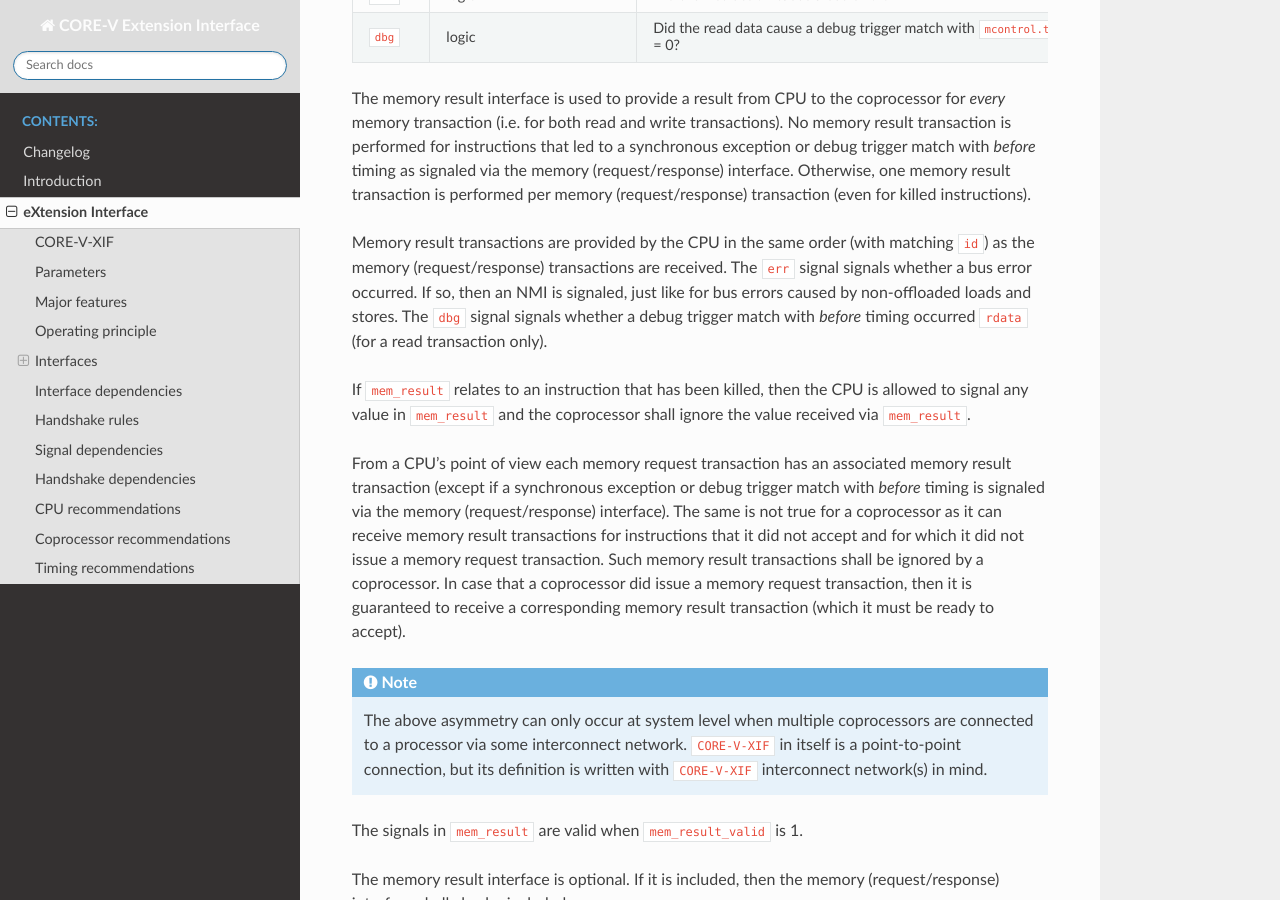
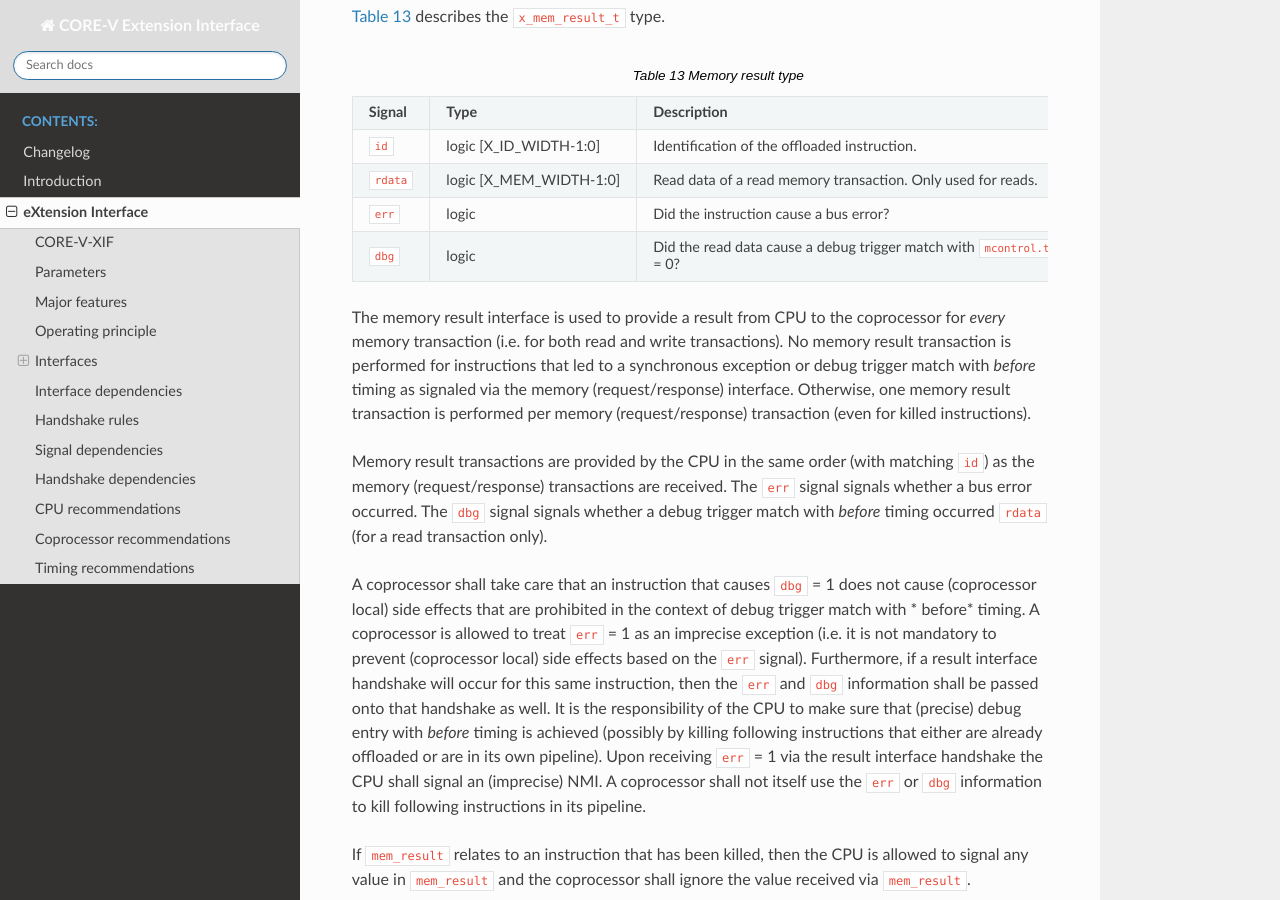
Before and after one commit to openhwgroup/core-v-xif, a Sphinx documentation site: the page built from docs/source/x_ext.rst, in a window 1280 px wide and 900 px high, scrolled down 16119 px. Built offline with Sphinx 7.4.7 and the Read the Docs theme 2.0.0, drawn with Linux system fonts in a browser that asks for light colours; some of the changed text lies outside the part shown.

Commit message:
Added more details on exception, debug, bus error handling and added err signal on result interface
Signed-off-by: Arjan Bink <Arjan.Bink@silabs.com>

```diff
--- a/docs/source/x_ext.rst
+++ b/docs/source/x_ext.rst
@@ -673,6 +673,11 @@
 A synchronous exception will lead to a trap in |processor| unless the corresponding instruction is killed. ``exccode`` provides the least significant bits of the exception
 code bitfield of the ``mcause`` CSR. Similarly a debug trigger match with *before* timing will lead to debug mode entry in |processor| unless the corresponding instruction is killed.
 
+A |coprocessor| shall take care that an instruction that causes ``exc`` = 1 or ``dbg`` = 1 does not cause (|coprocessor| local) side effects that are prohibited in the context of synchronous
+exceptions or debug trigger match with * before* timing. Furthermore, if a result interface handshake will occur for this same instruction, then the ``exc``, ``exccode``  and ``dbg`` information shall be passed onto that handshake as well. It is the responsibility of the |processor| to make sure that (precise) synchronous exception entry and debug entry with *before* timing
+is achieved (possibly by killing following instructions that either are already offloaded or are in its own pipeline). A |coprocessor| shall not itself use the ``exc`` or ``dbg`` information to
+kill following instructions in its pipeline.
+
 The signals in ``mem_resp`` are valid when ``mem_valid`` and  ``mem_ready`` are both 1. There are no stability requirements.
 
 If ``mem_resp`` relates to an instruction that has been killed, then the |processor| is allowed to signal any value in ``mem_resp`` and the |coprocessor| shall ignore the value received via ``mem_resp``.
@@ -724,8 +729,14 @@
 Otherwise, one memory result transaction is performed per memory (request/response) transaction (even for killed instructions).
 
 Memory result transactions are provided by the |processor| in the same order (with matching ``id``) as the memory (request/response) transactions are received. The ``err`` signal
-signals whether a bus error occurred. If so, then an NMI is signaled, just like for bus errors caused by non-offloaded loads and stores. The ``dbg`` signal
+signals whether a bus error occurred. The ``dbg`` signal
 signals whether a debug trigger match with *before* timing occurred ``rdata`` (for a read transaction only).
+
+A |coprocessor| shall take care that an instruction that causes ``dbg`` = 1 does not cause (|coprocessor| local) side effects that are prohibited in the context of
+debug trigger match with * before* timing. A |coprocessor| is allowed to treat ``err`` = 1 as an imprecise exception (i.e. it is not mandatory to prevent (|coprocessor| local)
+side effects based on the ``err`` signal).
+Furthermore, if a result interface handshake will occur for this same instruction, then the ``err`` and ``dbg`` information shall be passed onto that handshake as well. It is the responsibility of the |processor| to make sure that (precise) debug entry with *before* timing is achieved (possibly by killing following instructions that either are already offloaded or are in its own pipeline). Upon receiving ``err`` = 1 via the result interface handshake the |processor| shall signal an (imprecise) NMI.
+A |coprocessor| shall not itself use the ``err`` or ``dbg`` information to kill following instructions in its pipeline.
 
 If ``mem_result`` relates to an instruction that has been killed, then the |processor| is allowed to signal any value in ``mem_result`` and the |coprocessor| shall ignore the value received via ``mem_result``.
 
@@ -795,17 +806,25 @@
   +---------------+---------------------------------+-----------------------------------------------------------------------------------------------------------------+
   | ``dbg``       | logic                           | Did the instruction cause a debug trigger match with ``mcontrol.timing`` = 0?                                   |
   +---------------+---------------------------------+-----------------------------------------------------------------------------------------------------------------+
+  | ``err``       | logic                           | Did the instruction cause a bus error?                                                                          |
+  +---------------+---------------------------------+-----------------------------------------------------------------------------------------------------------------+
 
 A result transaction starts in the cycle that ``result_valid`` = 1 and ends in the cycle that both ``result_valid`` = 1 and ``result_ready`` = 1. The signals in ``result`` are
 valid when ``result_valid`` is 1. The signals in ``result`` shall remain stable during a result transaction, except that ``data`` is only required to remain stable during
 result transactions in which ``we`` is not 0.
 
 The ``exc`` is used to signal synchronous exceptions.
-A synchronous exception will lead to a trap in |processor|. ``exccode`` provides the least significant bits of the exception
+A synchronous exception shall lead to a trap in the |processor| (unless ``dbg`` = 1 at the same time). ``exccode`` provides the least significant bits of the exception
 code bitfield of the ``mcause`` CSR. ``we`` shall be driven to 0 by the |coprocessor| for synchronous exceptions.
+The |processor| shall kill potentially already offloaded instructions to guarantee precise exception behavior.
+
+The ``err`` is used to signal a bus error.
+A bus error shall lead to an (imprecise) NMI in the |processor|.
 
 The ``dbg`` is used to signal a debug trigger match with ``mcontrol.timing`` = 0. This signal is only used to signal debug trigger matches received earlier via
 a corresponding memory (request/response) transaction or memory request transaction.
+The trigger match shall lead to a debug entry  in the |processor|.
+The |processor| shall kill potentially already offloaded instructions to guarantee precise debug entry behavior.
 
 ``we`` is 2 bits wide when ``XLEN`` = 32 and ``X_RFW_WIDTH`` = 64, and 1 bit wide otherwise. If ``we`` is 2 bits wide, then ``we[1]`` is only allowed to be 1 if ``we[0]`` is 1 as well (i.e. for
 dual writeback).
```
